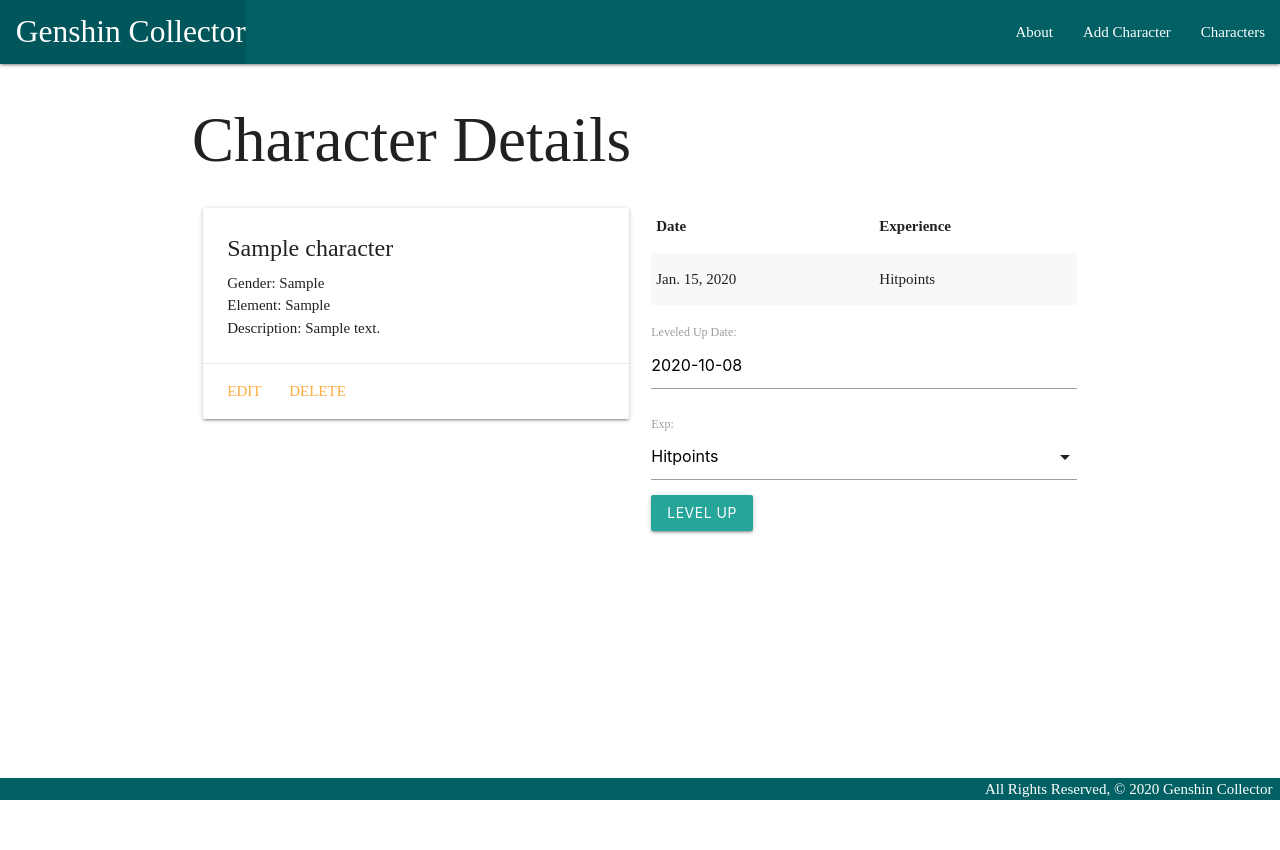
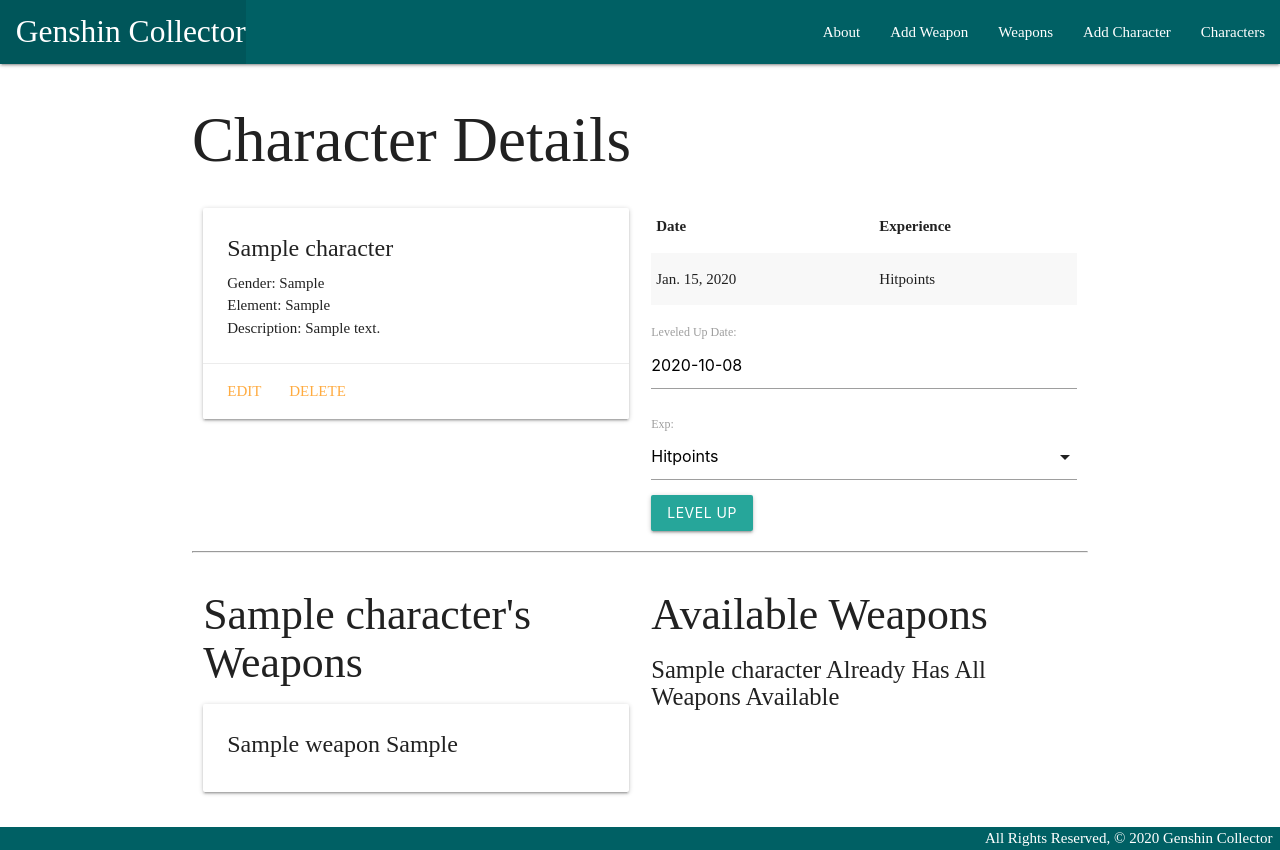
Before and after one commit to goodrichbrett/genshin-collector, a Django app: page /characters/1/ in a window 1280 px wide. Before the commit the page ends 800 px from the top, so only its background shows below. Run offline with Django 3.2, Linux system fonts and the light colour scheme; tables that the repository leaves empty hold one stand-in row (values such as "Sample post"); some web fonts are replaced.

Commit message:
add weapons create delete update & read

```diff
--- a/main_app/models.py
+++ b/main_app/models.py
@@ -9,11 +9,23 @@
 
 
 # Create your models here.
+class Weapon(models.Model):
+    name = models.CharField(max_length=50)
+    type = models.CharField(max_length=50)
+
+    def __str__(self):
+        return self.name
+
+    def get_absolute_url(self):
+        return reverse("weapons_detail", kwargs={"pk": self.id})
+
+
 class Character(models.Model):
     name = models.CharField(max_length=100)
     gender = models.CharField(max_length=100)
     description = models.TextField(max_length=500)
     element = models.CharField(max_length=100)
+    weapons = models.ManyToManyField(Weapon)
 
     def __str__(self):
         return self.name
--- a/main_app/templates/base.html
+++ b/main_app/templates/base.html
@@ -40,6 +40,10 @@
 					<ul class="right">
 						<li><a href="{% url 'about' %}">About</a></li>
 						<li>
+							<a href="{% url 'weapons_create' %}">Add Weapon</a>
+						</li>
+						<li><a href="{% url 'weapons_index' %}">Weapons</a></li>
+						<li>
 							<a href="{% url 'character_create' %}"
 								>Add Character</a
 							>
--- a/main_app/templates/characters/detail.html
+++ b/main_app/templates/characters/detail.html
@@ -40,6 +40,48 @@
 		</form>
 	</div>
 </div>
+<hr />
+<div class="row">
+	<div class="col s6">
+		<h3>{{ character.name }}'s Weapons</h3>
+		{% if character.weapons.count %} {% for weapon in character.weapons.all%}
+		<div class="card">
+			<div class="card-content">
+				<span class="card-title">
+					{{ weapon.name }} {{ weapon.type }}
+				</span>
+			</div>
+		</div>
+		{% endfor %} {% else %}
+		<h5>No Weapons :(</h5>
+		{% endif %}
+	</div>
+	<!-- Available weapons will come after this line -->
+	<div class="col s6">
+		<h3>Available Weapons</h3>
+		{% if weapons.count %} {% for weapon in weapons.all %}
+		<div class="card">
+			<div class="card-content">
+				<span class="card-title">
+					{{ weapon.name }} {{ weapon.type }}
+				</span>
+			</div>
+			<div class="card-action">
+				<form
+					action="{% url 'assoc_weapon' character.id weapon.id %}"
+					method="post"
+				>
+					{% csrf_token %}
+					<button type="submit" class="btn">Add</button>
+				</form>
+			</div>
+		</div>
+		{% endfor %} {% else %}
+		<h5>{{character.name}} Already Has All Weapons Available</h5>
+		{% endif %}
+	</div>
+</div>
+
 <script>
 	var dateEl = document.getElementById('id_date');
 	M.Datepicker.init(dateEl, {
--- a/main_app/urls.py
+++ b/main_app/urls.py
@@ -14,5 +14,14 @@
     path('characters/<int:pk>/delete/',
          views.CharacterDelete.as_view(), name='character_delete'),
     path('characters/<int:character_id>/add_leveling/',
-         views.add_leveling, name='add_leveling')
+         views.add_leveling, name='add_leveling'),
+    path('weapons/', views.WeaponList.as_view(), name='weapons_index'),
+    path('weapons/<int:pk>/', views.WeaponDetail.as_view(), name='weapons_detail'),
+    path('weapons/create/', views.WeaponCreate.as_view(), name='weapons_create'),
+    path('weapons/<int:pk>/update',
+         views.WeaponUpdate.as_view(), name='weapons_update'),
+    path('weapons/<int:pk>/delete',
+         views.WeaponDelete.as_view(), name='weapons_delete'),
+    path('characters/<int:character_id>/assoc_weapon/<int:weapon_id>/',
+         views.assoc_weapon, name='assoc_weapon')
 ]
--- a/main_app/views.py
+++ b/main_app/views.py
@@ -1,6 +1,7 @@
 from django.shortcuts import render, redirect
 from django.views.generic.edit import CreateView, UpdateView, DeleteView
-from .models import Character
+from django.views.generic import ListView, DetailView
+from .models import Character, Weapon
 from .forms import LevelingForm
 # Create your views here.
 
@@ -20,8 +21,10 @@
 
 def character_detail(request, character_id):
     character = Character.objects.get(id=character_id)
+    weapons_character_doesnt_have = Weapon.objects.exclude(
+        id__in=character.weapons.all().values_list('id'))
     leveling_form = LevelingForm
-    return render(request, 'characters/detail.html', {'character': character, 'leveling_form': leveling_form})
+    return render(request, 'characters/detail.html', {'character': character, 'leveling_form': leveling_form, 'weapons': weapons_character_doesnt_have})
 
 
 def add_leveling(request, character_id):
@@ -30,6 +33,11 @@
         new_leveling = form.save(commit=False)
         new_leveling.character_id = character_id
         new_leveling.save()
+    return redirect('detail', character_id=character_id)
+
+
+def assoc_weapon(request, character_id, weapon_id):
+    Character.objects.get(id=character_id).weapons.add(weapon_id)
     return redirect('detail', character_id=character_id)
 
 
@@ -46,3 +54,26 @@
 class CharacterDelete(DeleteView):
     model = Character
     success_url = '/characters/'
+
+
+class WeaponList(ListView):
+    model = Weapon
+
+
+class WeaponDetail(DetailView):
+    model = Weapon
+
+
+class WeaponCreate(CreateView):
+    model = Weapon
+    fields = '__all__'
+
+
+class WeaponUpdate(UpdateView):
+    model = Weapon
+    fields = ['name', 'type']
+
+
+class WeaponDelete(DeleteView):
+    model = Weapon
+    success_url = '/weapons/'
```
Also changed, not shown: main_app/templates/main_app/weapon_confirm_delete.html (added, +15 -0 lines), main_app/templates/main_app/weapon_detail.html (added, +17 -0 lines), main_app/templates/main_app/weapon_form.html (added, +16 -0 lines), main_app/templates/main_app/weapon_list.html (added, +12 -0 lines), main_app/migrations/0003_auto_20201008_1510.py (added).
